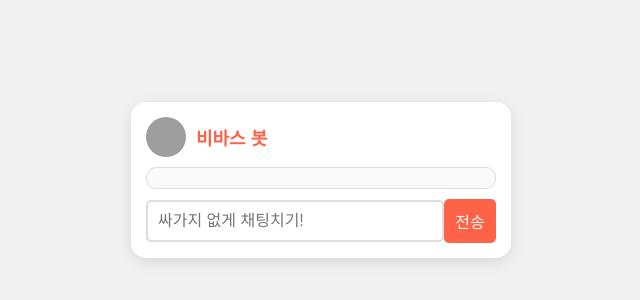
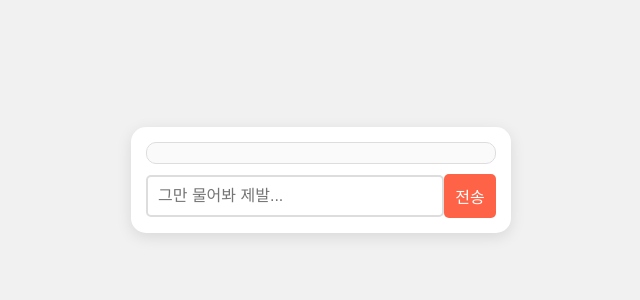
Before and after one commit to lukas1232345/vvs9080bot, a plain HTML site: page index.html in a window 1280 px wide. Shown: the part 220-520 px from the top of the page, without its empty margins (319-959 px from the left). Drawn offline with Linux system fonts and the light colour scheme; grey boxes are pictures that could not be loaded.

Commit message:
Update index.html

```diff
--- a/index.html
+++ b/index.html
@@ -1,20 +1,21 @@
 <!DOCTYPE html>
 <html lang="ko">
 <head>
-    <meta charset="UTF-8">
-    <meta name="viewport" content="width=device-width, initial-scale=1.0">
+  <meta charset="UTF-8" />
+  <meta name="viewport" content="width=device-width, initial-scale=1.0" />
   <title>비바스 챗봇</title>
-    <link rel="stylesheet" href="style.css">
+  <link rel="stylesheet" href="style.css" />
 </head>
 <body>
   <div class="chat-container">
-        <div class="chat-header">
-            <img src="https://cdn.discordapp.com/attachments/1296812318990274602/1340277745753657477/585f360ecb8c6e73.jpeg?ex=67b317eb&is=67b1c66b&hm=aac467011b44e16e752bbf818955ec3c8ece6dd1e8872e987af01488456cf98a" alt="비바스 프로필" class="bot-profile-img">
-            <span class="bot-name">비바스 봇</span>
-        </div>
     <div class="chat-box" id="chat-box"></div>
     <div class="input-container">
-            <input type="text" id="user-input" placeholder="싸가지 없게 채팅치기!" onkeydown="if(event.key === 'Enter'){sendMessage()}">
+      <input
+        type="text"
+        id="user-input"
+        placeholder="그만 물어봐 제발..."
+        onkeydown="if(event.key === 'Enter'){sendMessage()}"
+      />
       <button onclick="sendMessage()">전송</button>
     </div>
   </div>
```
Lines whose indentation alone changed are shown as unchanged.
